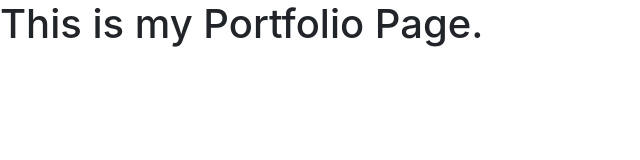
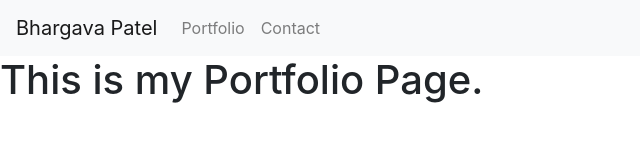
Before and after one commit to Bhargava82/bootstrap-homework-2, a plain HTML site: page portfolio.html in a window 1280 px wide. Shown: the whole page, without its empty margins (0-640 px from the left). Drawn offline with nearby package versions, Linux system fonts and the light colour scheme.

Commit message:
added navbar to contact.html index.html portfolio.html.

```diff
--- a/portfolio.html
+++ b/portfolio.html
@@ -16,6 +16,25 @@
 
     </head>
     <body>
-        <h1>This is my Portfolio Page.</h1>
+      <nav class="navbar navbar-expand-lg navbar-light bg-light">
+        <a class="navbar-brand" href="./index.html">Bhargava Patel</a>
+        <button class="navbar-toggler" type="button" data-toggle="collapse" data-target="#navbarSupportedContent" aria-controls="navbarSupportedContent" aria-expanded="false" aria-label="Toggle navigation">
+          <span class="navbar-toggler-icon"></span>
+        </button>
+
+        <div class="collapse navbar-collapse" id="navbarSupportedContent">
+          <ul class="navbar-nav mr-auto">
+            <li class="nav-item">
+              <a class="nav-link" href="#">Portfolio</a>
+            </li>
+            <li class="nav-item">
+              <a class="nav-link" href="#">Contact</a>
+            </li>
+
+          </ul>
+
+        </div>
+      </nav>
+      <h1>This is my Portfolio Page.</h1>
     </body>
 </html>
```
Also changed, not shown: contact.html (+19 -0 lines), index.html (+19 -0 lines).
